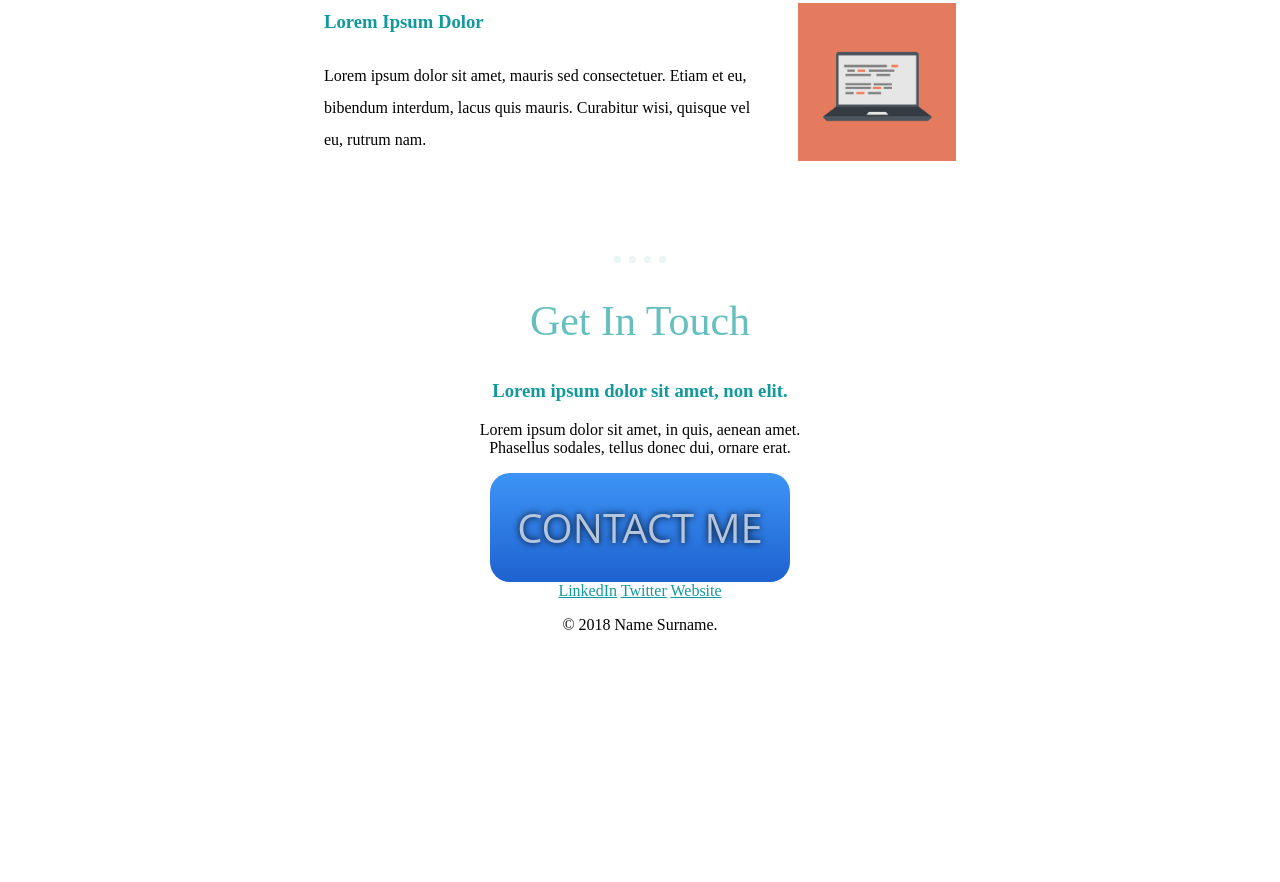
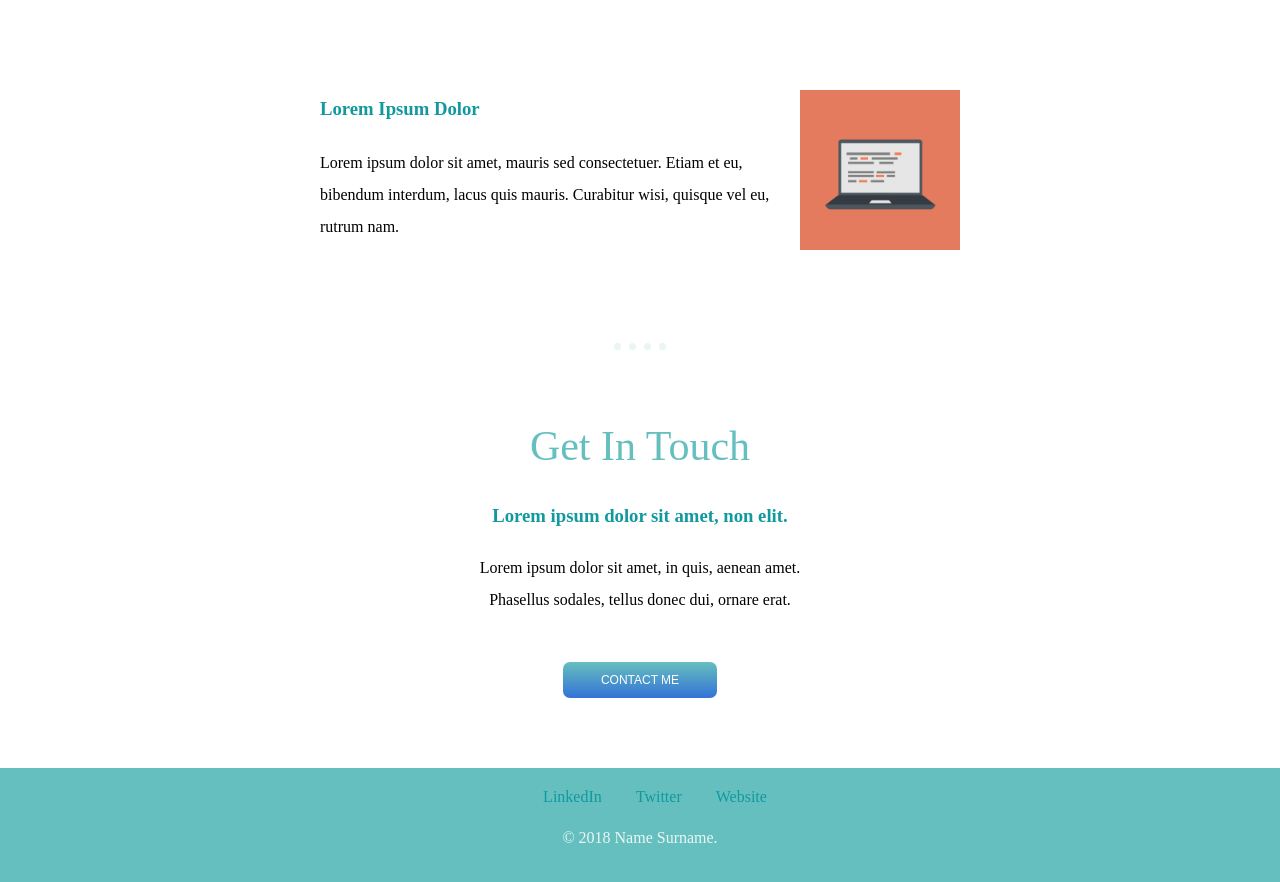
Before and after one commit to PrakritYT/cc, a plain HTML site: page index.html in a window 1280 px wide. Shown: the part 1674-2556 px from the top of the page. Before the commit the page ends 2324 px from the top, so only its background shows below. Drawn offline with Linux system fonts and the light colour scheme.

Commit message:
Update index.css

```diff
--- a/css/index.css
+++ b/css/index.css
@@ -1,10 +1,12 @@
 body {
    text-align: center;
+   margin:0;
 }
 .top-containner {
     position: relative;
     padding-top: 100px;
     background:#EAF6F6;
+    margin-bottom:40px;
 }
 h1 {
     margin:50px auto 0px auto;
@@ -27,7 +29,7 @@ h2 {
     color: #66BFBF;
     font-weight : normal;
 }
-h3,a {
+h3{
     color:#11999E;
 }
 .skill-row {
@@ -47,46 +49,28 @@ h3,a {
     float: right;
     padding-left: 30px;
 }
-.skill2-description {
-    clear: right;
-}
 .BUTTON_QNC {
-    background: #3D94F6;
-    background-image: -webkit-linear-gradient(top, #3D94F6, #1E62D0);
-    background-image: -moz-linear-gradient(top, #3D94F6, #1E62D0);
-    background-image: -ms-linear-gradient(top, #3D94F6, #1E62D0);
-    background-image: -o-linear-gradient(top, #3D94F6, #1E62D0);
-    background-image: -webkit-gradient(to bottom, #3D94F6, #1E62D0);
-    -webkit-border-radius: 20px;
-    -moz-border-radius: 20px;
-    border-radius: 20px;
-    color: #B5C5DD;
-    font-family: Open Sans;
-    font-size: 40px;
-    font-weight: 500;
-    padding: 27px;
-    -webkit-box-shadow: 0 0 0 0 #000000;
-    -moz-box-shadow: 0 0 0 0 #000000;
-    box-shadow: 0 0 0 0 #000000;
-    text-shadow: 0 0 7px #000000;
+    background: #66BFBF;
+    background-image: -webkit-linear-gradient(top, #66BFBF, #3372D7);
+    background-image: -moz-linear-gradient(top, #66BFBF, #3372D7);
+    background-image: -ms-linear-gradient(top, #66BFBF, #3372D7);
+    background-image: -o-linear-gradient(top, #66BFBF, #3372D7);
+    background-image: -webkit-gradient(to bottom, #66BFBF, #3372D7);
+    -webkit-border-radius: 7px;
+    -moz-border-radius: 7px;
+    border-radius: 7px;
+    height: 4px;
+    line-height: 4px;
+    color: #FFFFFF;
+    font-family: Arial;
+    width: 122px;
+    font-size: 12px;
+    padding: 16px;
     text-decoration: none;
     display: inline-block;
     cursor: pointer;
     text-align: center;
- }
-
- .BUTTON_QNC:hover {
-    border: solid #337FED 1px;
-    background: #1E62D0;
-    background-image: -webkit-linear-gradient(top, #1E62D0, #3D94F6);
-    background-image: -moz-linear-gradient(top, #1E62D0, #3D94F6);
-    background-image: -ms-linear-gradient(top, #1E62D0, #3D94F6);
-    background-image: -o-linear-gradient(top, #1E62D0, #3D94F6);
-    background-image: -webkit-gradient(to bottom, #1E62D0, #3D94F6);
-    -webkit-border-radius: 20px;
-    -moz-border-radius: 20px;
-    border-radius: 20px;
-    text-decoration: none;
+    margin: 30px auto 20px;
  }
  hr {
     border:7px;
@@ -94,4 +78,38 @@ h3,a {
     border-bottom: 0;
     width: 3%;
     border-color: #EAF6F6;
+    margin-top:0;
  }
+ p {
+     line-height:2;
+ }
+.profile {
+    padding-bottom:40px;
+}
+.skills {
+    padding-top:30px;
+    padding-bottom:0;
+}
+.contact-me {
+    padding-top:30px;
+}
+.bottom-container {
+    background:#66BFBF ;
+    margin: 50px auto 0;
+    padding: 20px;
+}
+a {
+    color:#11999E;
+    text-decoration: none;
+    margin-left: 30px;
+}
+.contact-header {
+    margin-bottom:25px;
+}
+.copyright {
+    color:#EAF6F6;
+}
+.pfp {
+    height:250px;
+    border-radius: 100%;
+}
```
